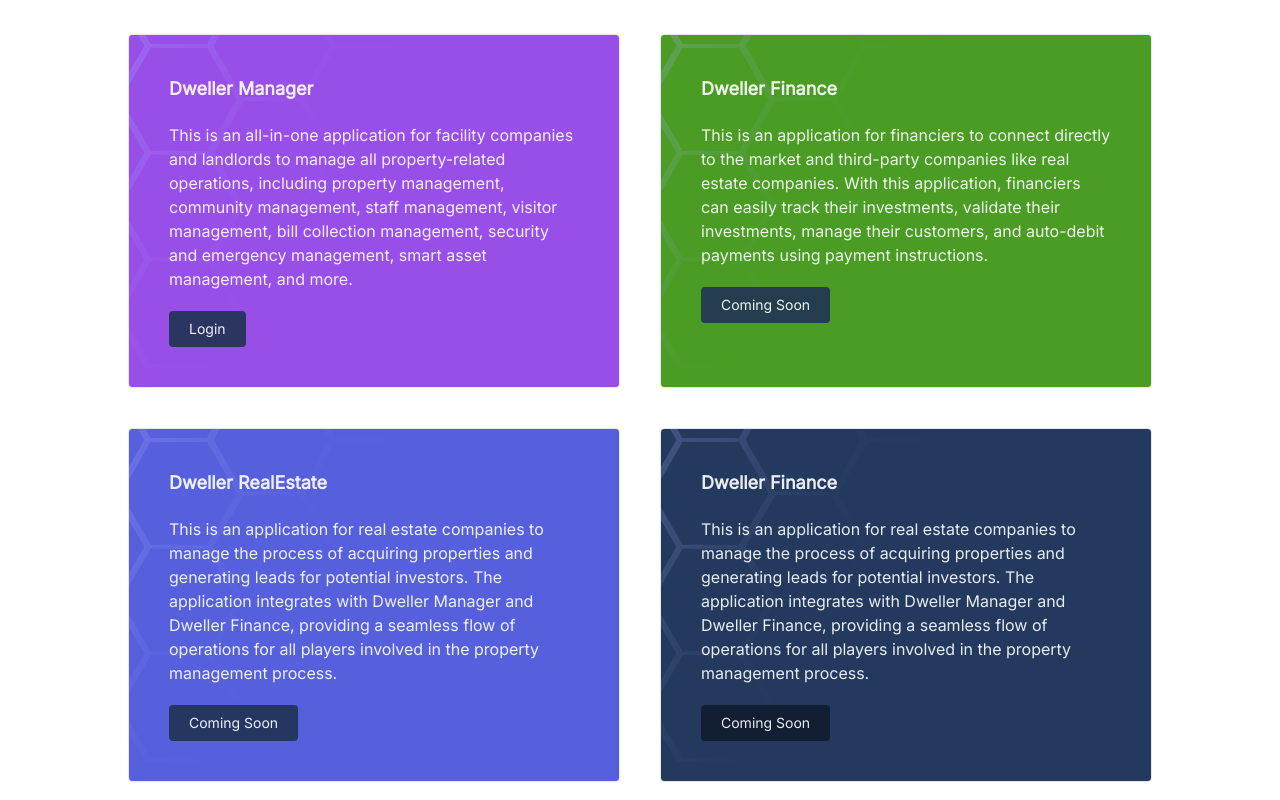
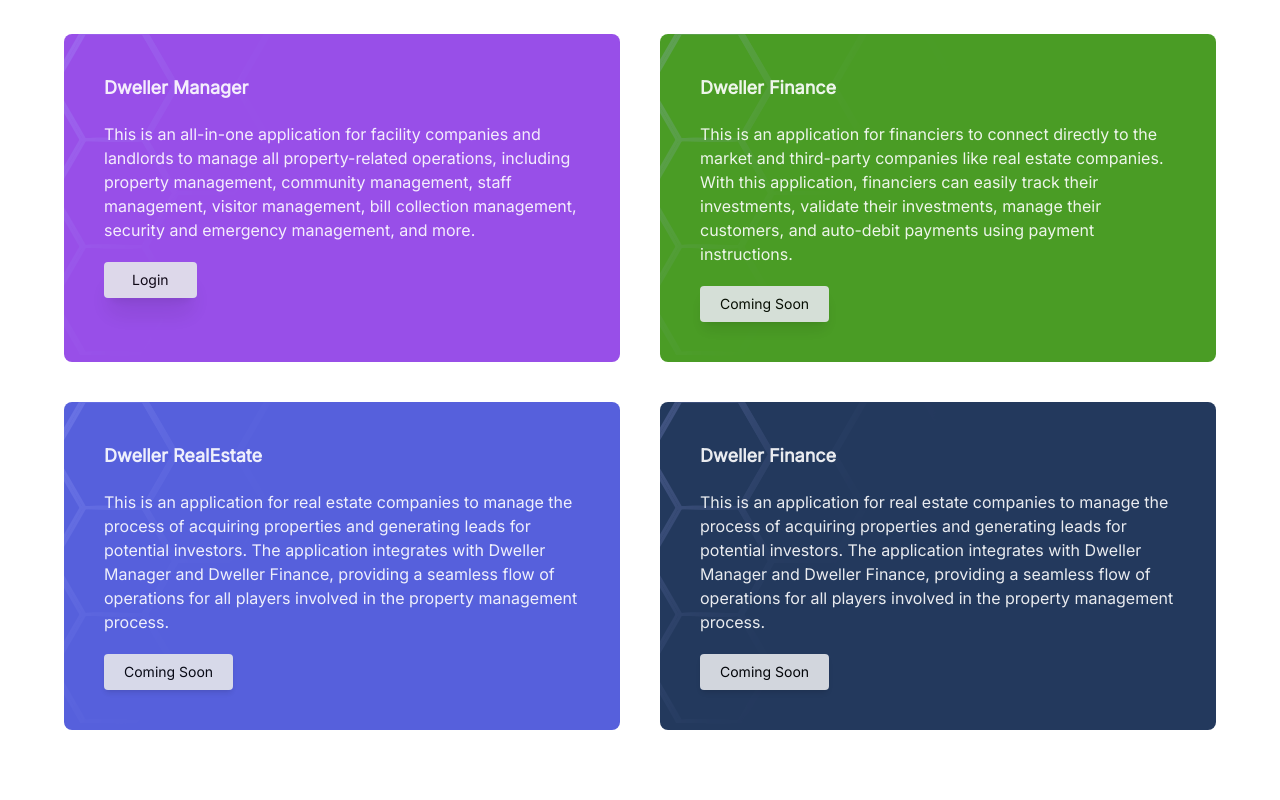
Before and after one commit to Isah-Hamza/commune-clone, a React (Create React App) app: page / in a window 1280 px wide. Shown: the part 1060-1860 px from the top of the page. Built offline with nearby package versions, Linux system fonts and the light colour scheme; the HTML template or start-up script is replaced by a standard one.

Commit message:
ui adjustments

```diff
--- a/src/components/HowItWorks.js
+++ b/src/components/HowItWorks.js
@@ -13,10 +13,10 @@ const HowItWorks = () => {
       >
         Our Solutions{" "}
       </h2>
-      <div className="mx-auto max-w-5xl grid md:grid-cols-2 gap-6 md:gap-10 mt-10">
+      <div className="mx-auto grid md:grid-cols-2 gap-6 md:gap-10 mt-10">
         <div
           data-aos="fade-down-right"
-          className={`min-h-40 border rounded purple`}
+          className={`min-h-40 rounded-lg purple`}
         >
           <div className="text-white opacity-90 flex items-start flex-col gap-5 sm:p-10 p-5">
             <p className="text-lg font-semibold">Dweller Manager</p>
@@ -25,16 +25,16 @@ const HowItWorks = () => {
               landlords to manage all property-related operations, including
               property management, community management, staff management,
               visitor management, bill collection management, security and
-              emergency management, smart asset management, and more.
+              emergency management, and more.
             </p>
-            <button className="text-sm px-5 py-2 rounded bg-appcolor-600 text-white">
+            <button className="shadow-xl text-sm px-7 py-2 rounded bg-gray-200 text-black hover:bg-appcolor-600 hover:text-white transition-all duration-500 ease-in-out">
               Login
             </button>
           </div>
         </div>
         <div
           data-aos="fade-down-left"
-          className={`min-h-40 border rounded green`}
+          className={`min-h-40 rounded-lg green`}
         >
           <div className="text-white opacity-90 flex items-start flex-col gap-5 sm:p-10 p-5">
             <p className="text-lg font-semibold">Dweller Finance</p>
@@ -45,14 +45,15 @@ const HowItWorks = () => {
               validate their investments, manage their customers, and auto-debit
               payments using payment instructions.
             </p>
-            <button className="text-sm px-5 py-2 rounded bg-appcolor-600 text-white">
+            <button className="shadow-lg text-sm px-5 py-2 rounded bg-gray-200
+             text-black">
               Coming Soon
             </button>
           </div>
         </div>
         <div
           data-aos="fade-up-right"
-          className={`min-h-40 border rounded blue`}
+          className={`min-h-40 rounded-lg blue`}
         >
           <div className="text-white opacity-90 flex items-start flex-col gap-5 sm:p-10 p-5">
             <p className="text-lg font-semibold">Dweller RealEstate</p>
@@ -63,14 +64,15 @@ const HowItWorks = () => {
               Dweller Finance, providing a seamless flow of operations for all
               players involved in the property management process.
             </p>
-            <button className="text-sm px-5 py-2 rounded bg-appcolor-600 text-white">
+            <button className="shadow-md text-sm px-5 py-2 rounded bg-gray-200
+             text-black">
               Coming Soon
             </button>
           </div>
         </div>
         <div
           data-aos="fade-up-left"
-          className={`min-h-40 border rounded darkBlue`}
+          className={`min-h-40 rounded-lg darkBlue`}
         >
           <div className="text-white opacity-90 flex items-start flex-col gap-5 sm:p-10 p-5">
             <p className="text-lg font-semibold">Dweller Finance</p>
@@ -81,7 +83,8 @@ const HowItWorks = () => {
               Dweller Finance, providing a seamless flow of operations for all
               players involved in the property management process.
             </p>
-            <button className="text-sm px-5 py-2 rounded bg-appcolor-900 text-white">
+            <button className="shadow-md text-sm px-5 py-2 rounded bg-gray-200
+             text-black">
               Coming Soon
             </button>
           </div>
--- a/src/pages/index.js
+++ b/src/pages/index.js
@@ -1,7 +1,5 @@
 import { useEffect, useState } from "react";
-
 import { IoCloseOutline } from "react-icons/io5";
-
 import Footer from "../components/Footer";
 import Header from "../components/Header";
 import AboutUs from "../components/AboutUs";
@@ -12,9 +10,9 @@ import { SlMouse } from "react-icons/sl";
 
 const Index = () => {
   const [showModal, setShowModal] = useState(false);
-
   let initalIndex = 0;
   let timeout;
+
   function carousel() {
     var i;
     var slides = document.getElementsByClassName("dec-item");
@@ -39,7 +37,6 @@ const Index = () => {
   }, []);
 
   return (
-    <div>
     <div
       id="app"
       className="h-full w-full overflow-x-hidden text-sm sm:text-base"
@@ -85,15 +82,13 @@ const Index = () => {
             <h2 className="leading-[1.5] text-primary-base dark:text-appcolor-500 font-bold text-2xl lg:text-5xl lg:!leading-[1.25] ">
               {" "}
               <p className="whitespace-nowrap">Connecting People, </p>
-                <p className="whitespace-nowrap">
-                  Properties and Solutions
-                </p>{" "}
+              <p className="whitespace-nowrap">Properties and Solutions</p>{" "}
             </h2>
             <p className="text-sm sm:text-base lg:text-xl 2xl:text-2xl mt-4 lg:mt-6 opacity-90">
-                Revolutionalizing property managment by providing property
-                owners and all players involved in the process with a
-                comprehensive and integrated platform that simplifies the
-                management process and provides a seamless experience.
+              Revolutionalizing property managment by providing property owners
+              and all players involved in the process with a comprehensive and
+              integrated platform that simplifies the management process and
+              provides a seamless experience.
             </p>
             <button
               onClick={() => setShowModal(true)}
@@ -198,8 +193,7 @@ const Index = () => {
             />
             <p className="font-semibold text-center">Contact Dweller</p>
             <p className="text-center mb-3 text-sm">
-                You can contact the team at Dweller through the following
-                outlet.
+              You can contact the team at Dweller through the following outlet.
             </p>
             <div className="mt-10 text-center">
               <p className="flex items-center justify-center gap-1 text-center">
@@ -215,7 +209,6 @@ const Index = () => {
         </div>
       ) : null}
     </div>
-    </div>
   );
 };
 
```
Lines whose indentation alone changed are shown as unchanged.
